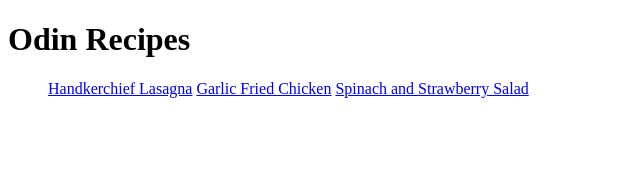
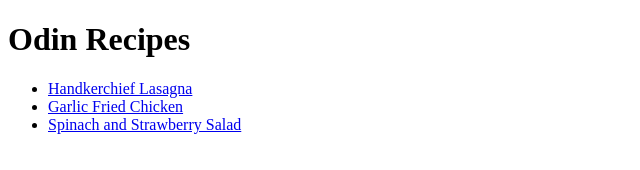
Before and after one commit to sanjithsowrirajan/odin-recipes, a plain HTML site: page index.html in a window 1280 px wide. Shown: the whole page, without its empty margins (0-640 px from the left). Drawn offline with Linux system fonts and the light colour scheme.

Commit message:
turned 3 recipes on index into unorganized list

```diff
--- a/index.html
+++ b/index.html
@@ -8,9 +8,9 @@
 <body>
     <h1>Odin Recipes</h1>
     <ul>
-        <a href="recipes/lasagna.html">Handkerchief Lasagna</a>
-        <a href="recipes/fried-chicken.html">Garlic Fried Chicken</a>
-        <a href="recipes/salad.html">Spinach and Strawberry Salad</a>
+        <li><a href="recipes/lasagna.html">Handkerchief Lasagna</a></li>
+        <li><a href="recipes/fried-chicken.html">Garlic Fried Chicken</a></li>
+        <li><a href="recipes/salad.html">Spinach and Strawberry Salad</a></li>
     </ul>
 </body>
 </html>
```
